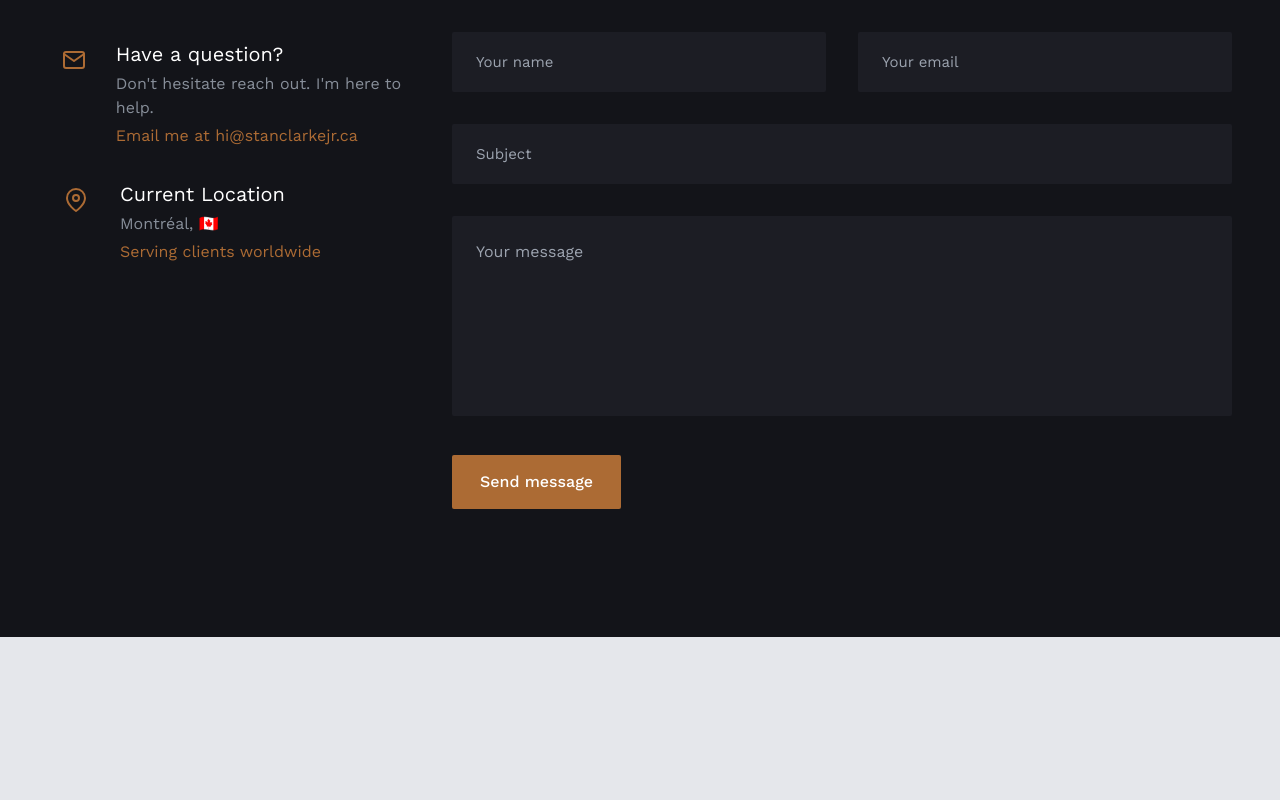
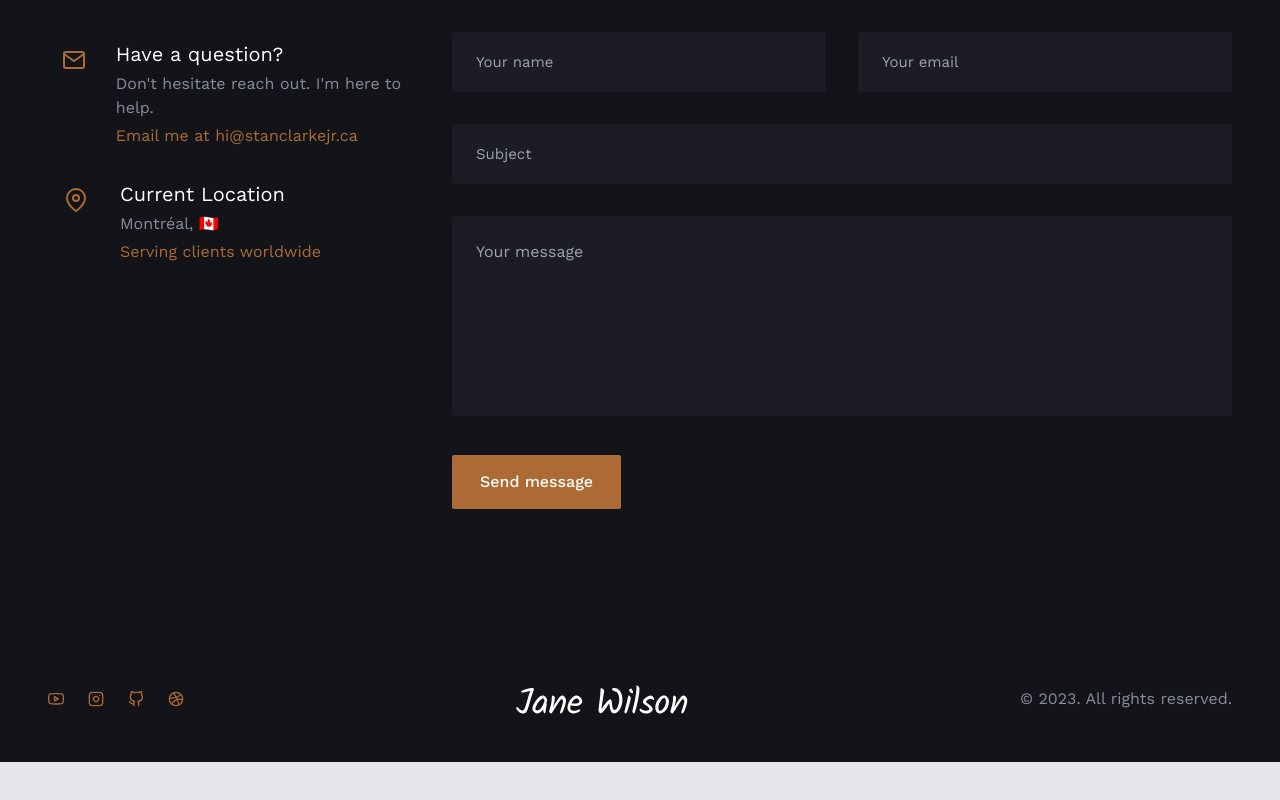
Before and after one commit to stanclarke-jr/portfolio-website, a React (Create React App) app: page / in a window 1280 px wide. Shown: the part 5085-5885 px from the top of the page. Built offline with nearby package versions, Linux system fonts and the light colour scheme; a web font is replaced by a local one.

Commit message:
feat: Footer section/component

```diff
--- a/src/App.js
+++ b/src/App.js
@@ -1,6 +1,7 @@
 import About from './components/About';
 import Brands from './components/Brands';
 import Contact from './components/Contact';
+import Footer from './components/Footer';
 import Header from './components/Header';
 import Hero from './components/Hero';
 import Portfolio from './components/Portfolio';
@@ -20,6 +21,7 @@
       <Services />
       <Testimonials />
       <Contact />
+      <Footer />
       <div style={{ height: '2000px' }}></div>
     </div>
   );
--- /dev/null
+++ b/src/components/Copyright.js
@@ -0,0 +1,15 @@
+const Copyright = () => {
+  return (
+    <div>
+      <div>
+        <div>
+          <p className="text-center text-base">
+            &copy; {new Date().getFullYear()}. All rights reserved.
+          </p>
+        </div>
+      </div>
+    </div>
+  );
+};
+
+export default Copyright;
--- /dev/null
+++ b/src/components/Footer.js
@@ -0,0 +1,33 @@
+import { social } from '../data';
+import Copyright from './Copyright';
+import Logo from '../assets/img/logo.svg';
+
+const Footer = () => {
+  return (
+    <footer className="bg-tertiary py-12">
+      <div className="container mx-auto">
+        <div className="flex flex-col items-center justify-between space-y-6 lg:flex-row lg:space-y-0">
+          {/* Social media icons */}
+          <div className="flex space-x-6">
+            {social.map((item, index) => {
+              const { icon, href } = item;
+              return (
+                <a key={index} href={href} className="text-base text-accent">
+                  {icon}
+                </a>
+              );
+            })}
+          </div>
+          {/* Logo */}
+          <div>
+            <img src={Logo} alt="logo" />
+          </div>
+          {/* Copyright */}
+          <Copyright />
+        </div>
+      </div>
+    </footer>
+  );
+};
+
+export default Footer;
```
